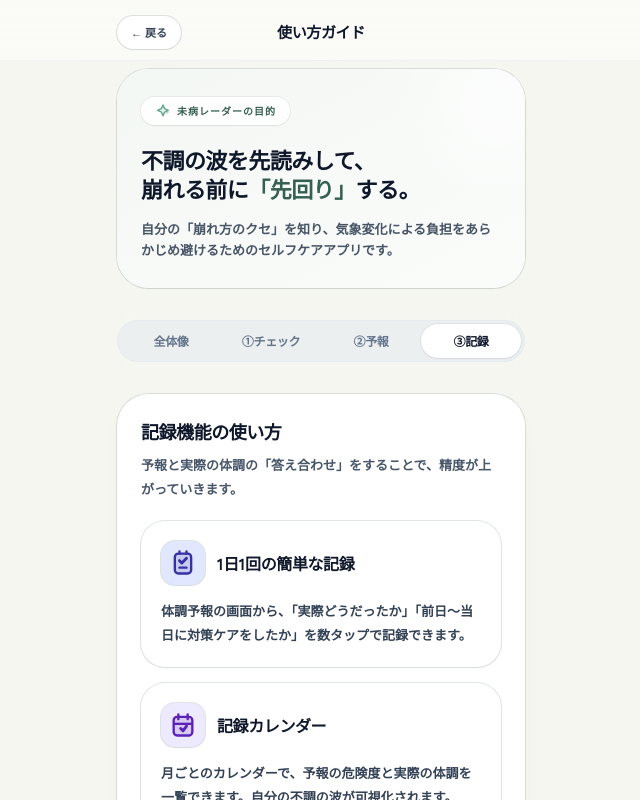
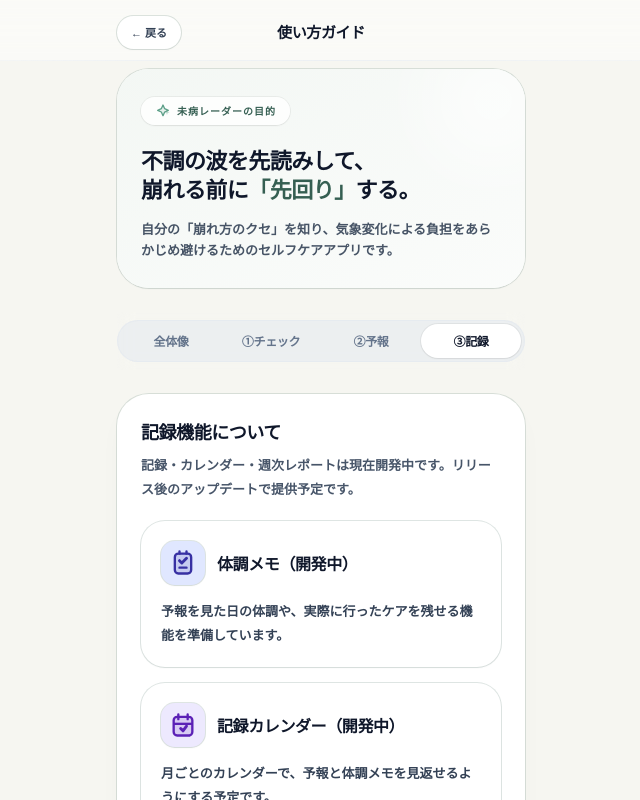
Before and after one commit to totonoucare/totonoucare-webapp, a Next.js app: page /guide in a window 1280 px wide. Both pictures are taken after a click on the button "③記録". Shown: the top 800 px of the page, without its empty margins (319-959 px from the left). Built offline with nearby package versions, Linux system fonts and the light colour scheme; no server answers.

Commit message:
Update page.js

```diff
--- a/app/guide/page.js
+++ b/app/guide/page.js
@@ -144,8 +144,8 @@ export default function GuidePage() {
             <GuideCard tone="amber" title="② 体調予報（レーダー）" icon={<IconWeather />}>
               あなたの体質と、現在地の「気圧・気温・湿度」の予報を掛け合わせ、今日明日の崩れやすさ（危険度）を見える化します。
             </GuideCard>
-            <GuideCard tone="indigo" title="③ 記録と振り返り" icon={<IconCalendar />}>
-              1日の終わりに「実際どうだったか」を記録します。データが溜まると、週次レポートで自分の不調パターンが分かってきます。
+            <GuideCard tone="indigo" title="③ 記録と振り返り（開発中）" icon={<IconCalendar />}>
+              体調メモ、記録カレンダー、週次レポートは準備中です。提供までは、今日明日の予報とセルフケア提案を中心にお使いください。
             </GuideCard>
 
             <div className="grid gap-3 pt-4">
@@ -216,25 +216,25 @@ export default function GuidePage() {
       {tab === "record" ? (
         <Module className="p-6">
           <div className="text-[18px] font-black tracking-tight text-slate-900 mb-2">
-            記録機能の使い方
+            記録機能について
           </div>
           <div className="text-[13px] font-bold leading-6 text-slate-600 mb-5">
-            予報と実際の体調の「答え合わせ」をすることで、精度が上がっていきます。
+            記録・カレンダー・週次レポートは現在開発中です。リリース後のアップデートで提供予定です。
           </div>
 
           <div className="space-y-4">
-            <GuideCard tone="indigo" title="1日1回の簡単な記録" icon={<IconChecklist />}>
-              体調予報の画面から、「実際どうだったか」「前日〜当日に対策ケアをしたか」を数タップで記録できます。
+            <GuideCard tone="indigo" title="体調メモ（開発中）" icon={<IconChecklist />}>
+              予報を見た日の体調や、実際に行ったケアを残せる機能を準備しています。
             </GuideCard>
-            <GuideCard tone="violet" title="記録カレンダー" icon={<IconCalendar />}>
-              月ごとのカレンダーで、予報の危険度と実際の体調を一覧できます。自分の不調の波が可視化されます。
+            <GuideCard tone="violet" title="記録カレンダー（開発中）" icon={<IconCalendar />}>
+              月ごとのカレンダーで、予報と体調メモを見返せるようにする予定です。
             </GuideCard>
-            <GuideCard tone="amber" title="週次レポート" icon={<IconSpark />}>
-              1週間の記録が溜まると、「今週は気圧低下に弱かった」「よくこのケアをしていた」といった分析と来週のヒントが届きます。
+            <GuideCard tone="amber" title="週次レポート（開発中）" icon={<IconSpark />}>
+              1週間の記録から、天気と体調の関係やケアの傾向を振り返れるようにしていきます。
             </GuideCard>
 
             <div className="pt-2">
-              <Button onClick={() => router.push("/records?tab=calendar")} className="w-full shadow-md">記録ページへ</Button>
+              <Button onClick={() => router.push("/radar")} className="w-full shadow-md">体調予報を見る</Button>
             </div>
           </div>
         </Module>
```
